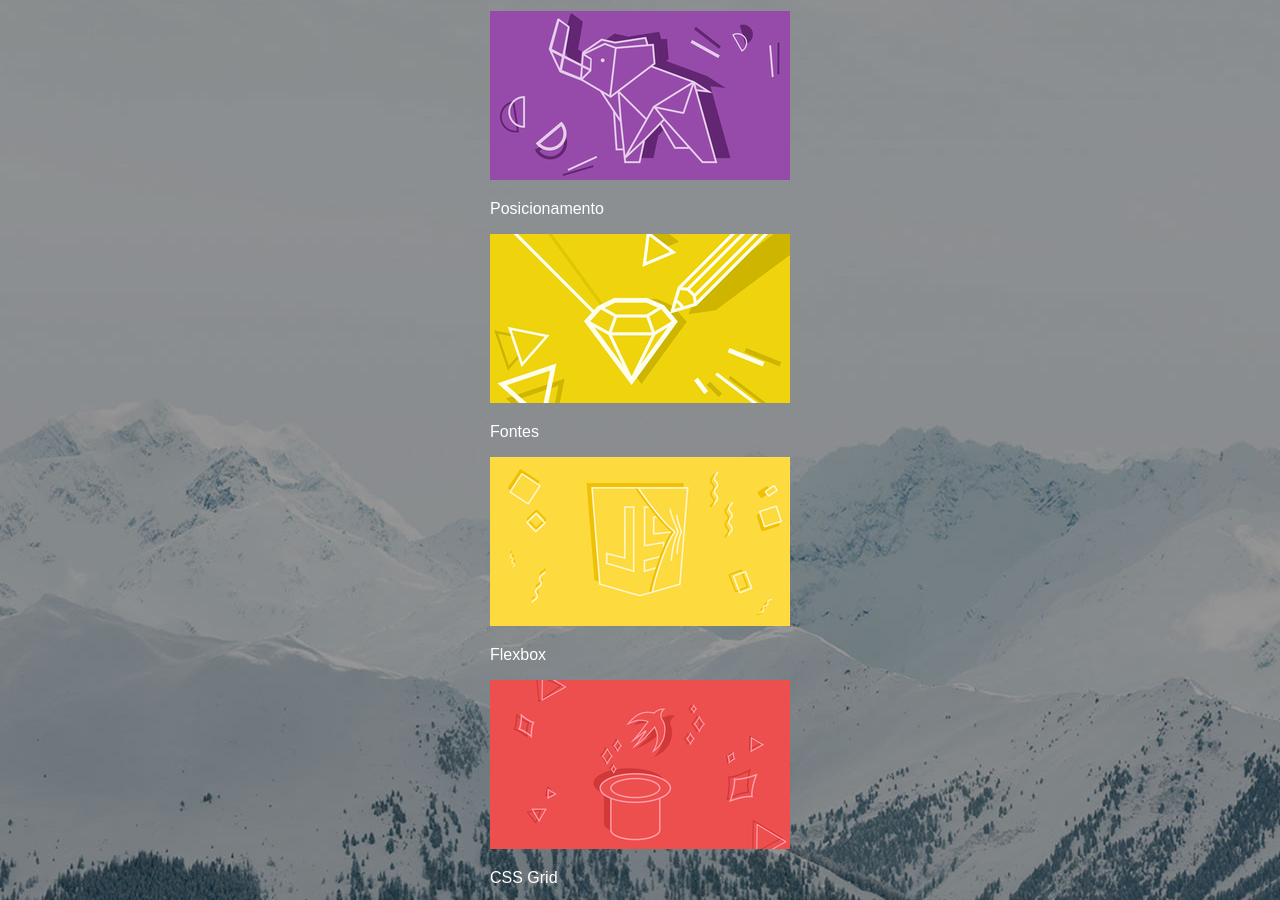
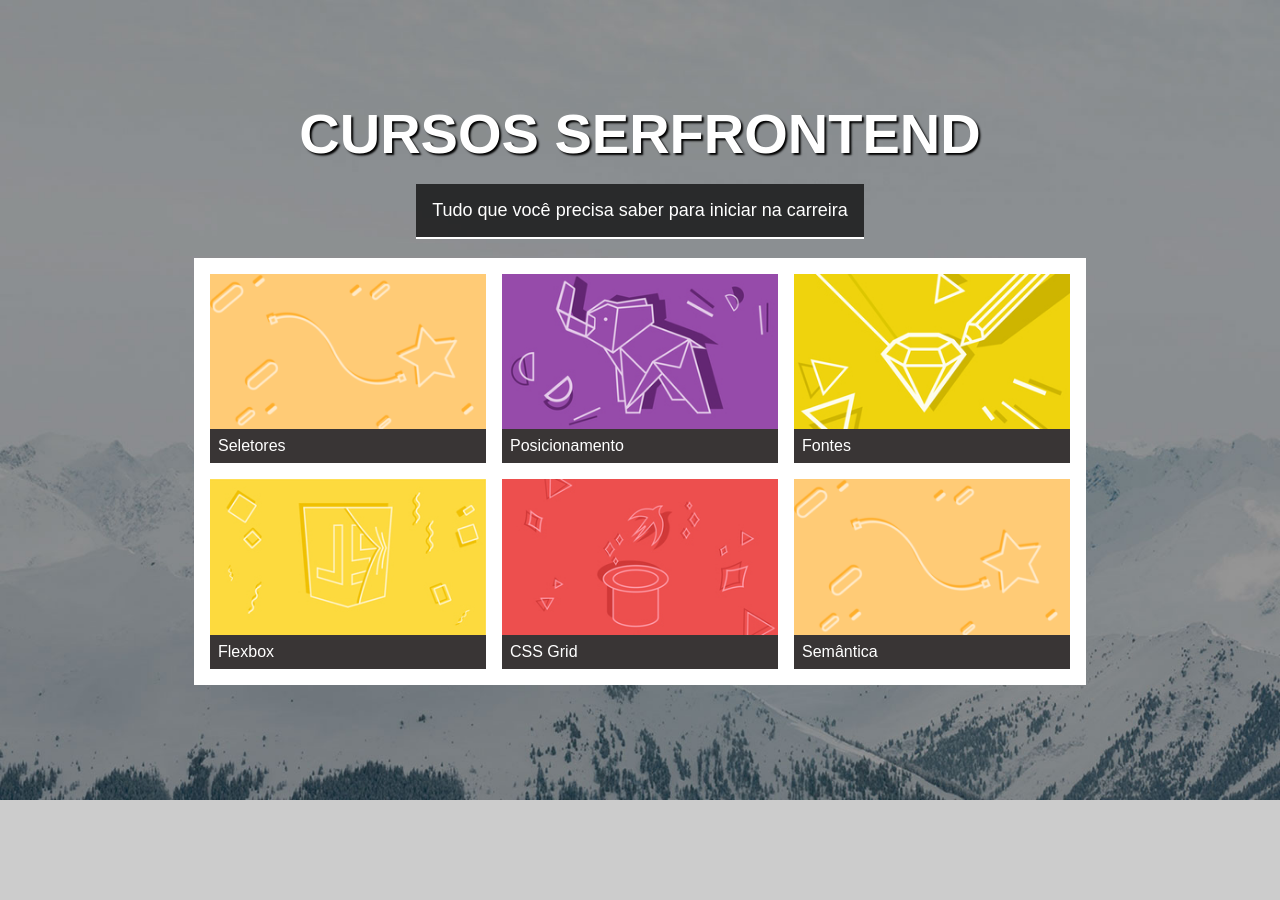
Before and after one commit to AndsonMaciel/Desafio-PaginaComCards, a plain HTML site: page index.html in a window 1280 px wide. Shown: the top 900 px of the page. After the commit the page ends 800 px from the top, so only its background shows below. Drawn offline with Linux system fonts and the light colour scheme.

Commit message:
Atualização e modificação no conteúdo
Após a resolução do desafio, houve modificações no html com a troca da div contendo a ul, por uma sction contendo article e consequentemente mudanças no css.

```diff
--- a/css/estilo.css
+++ b/css/estilo.css
@@ -1,69 +1,67 @@
 html,
 body {
-    height: 100%;
+    min-height: 100%;
 }
 
 body {
     margin: 0;
     font-family: Arial, Helvetica, sans-serif;
-
-    color: white;
-    display: flex;
-    align-items: center;
-    justify-content: center;
-    flex-direction: column;
+    background-color: #ccc;
     background-image: url(../imagens/bg-2.jpg);
-    background-size: 150%;
+    background-size: cover;
     background-repeat: no-repeat;
-    background-position: center;
 }
 
-.main{
+.hero{
+    padding: 1px;
+}
+
+.hero-content{
+    margin: 100px auto 0 auto;
     width: 80%;
-    margin: 80px auto 0;
+    color: white;
     text-align: center;
 }
 
-.main-title{
-    text-align: center;
+.hero-content h1{
     text-transform: uppercase;
-    text-shadow: 2px 2px 0 black;
-    font-size: 65px;
-    margin-bottom: 10px;
+    font-size: 56px;
+    text-shadow: 2px 2px 2px black;
+    margin-bottom: 0;
 }
 
-.main-subtitle{
+.hero-content p{
     display: inline-block;
-    text-align: center;
-    background-color: rgba(0, 0, 0, .5);
-    padding: 15px;
+    background-color: rgba(0,0,0, .7);
+    font-size: 18px;
+    padding: 16px;
     border-bottom: 2px solid;
-    margin-bottom: 50px;
-
 }
 
-.list-wrapper{
+
+.content-section{
+    display: flex;
+    flex-wrap: wrap;
+    gap: 16px;
+    width: 860px;
+    margin: auto;
+    padding: 16px;
     background-color: white;
-    width: 72%;
-    margin: auto;
 }
 
-.list{
-    list-style-type: none;
-    display: flex;
-    flex-wrap: wrap;
-    justify-content: center;
-    gap: 16px;
-    margin-top: 20px;
-    padding: 0;
+.card{
+    flex-basis: 250px;
+    flex-grow:1;
 }
 
-.list-item{
-    margin: 0;
+.card img{
+    width: 100%;
+    display: block;
 }
 
-.list-item__content{
-    background-color: rgba(0, 0, 0, .8);
-    margin-top: 0;
-    padding: 10px ;
+.card p{
+    background-color: #393535;
+    color: white;
+    margin: 0;
+    padding: 8px;
 }
```
Also changed, not shown: index.html (line endings or trailing spaces).
